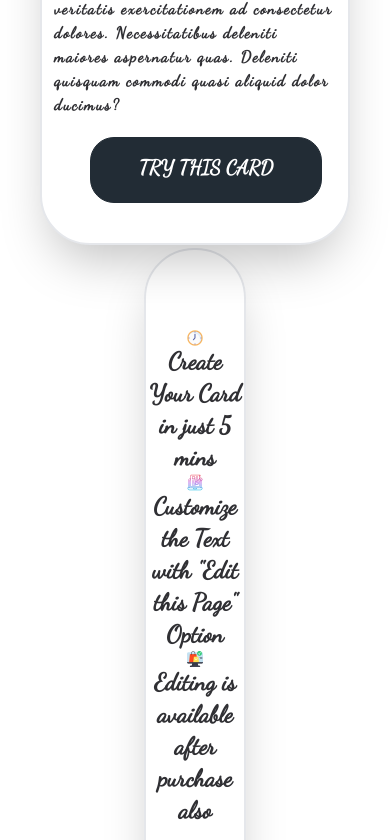
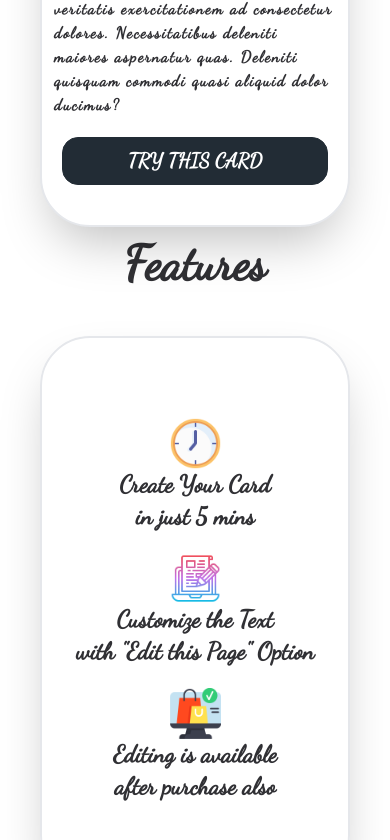
Before and after one commit to HasibAliOpu/calabrare, a React (Create React App) app: page / in a window 390 px wide. Shown: the part 820-1660 px from the top of the page. Built offline with nearby package versions, Linux system fonts and the light colour scheme.

Commit message:
all done

```diff
--- a/src/Components/Card/Card.js
+++ b/src/Components/Card/Card.js
@@ -15,7 +15,7 @@ const Card = () => {
       <div className="px-7 lg:px-20 pb-10">
         <img
           src={Background}
-          alt=""
+          alt="background img"
           className="rounded-full w-full h-52 lg:h-96"
         />
         <h1 className="absolute top-10 left-1/3 text-xl lg:text-6xl text-white tracking-wider">
@@ -41,13 +41,13 @@ const Card = () => {
             className="mySwiper"
           >
             <SwiperSlide>
-              <img src={Page1} alt="" />
+              <img src={Page1} alt="Card-Page-1" />
             </SwiperSlide>
             <SwiperSlide>
-              <img src={Page2} alt="" />
+              <img src={Page2} alt="Card-Page-2" />
             </SwiperSlide>
             <SwiperSlide>
-              <img src={Page3} alt="" />
+              <img src={Page3} alt="Card-Page-3" />
             </SwiperSlide>
           </Swiper>
         </div>
@@ -68,10 +68,14 @@ const Card = () => {
             dolores. Necessitatibus deleniti maiores aspernatur quas. Deleniti
             quisquam commodi quasi aliquid dolor ducimus?
           </p>
-
-          <button className="btn px-12 ml-12 lg:ml-0 lg:px-32 pt-4 lg:pt-8 pb-12 rounded-3xl text-white text-xl lg:text-2xl">
-            Try This Card
-          </button>
+          <div className="mx-5">
+            <a
+              href="/"
+              className="btn w-full rounded-2xl text-white text-xl lg:text-2xl"
+            >
+              Try This Card
+            </a>
+          </div>
         </div>
       </div>
     </div>
--- a/src/Components/Features/Features.js
+++ b/src/Components/Features/Features.js
@@ -6,22 +6,24 @@ import Purchase from "../../assets/icon/Purchase.png";
 const Features = () => {
   return (
     <div className="my-10 text-center">
-      <h1 className="text-7xl font-semibold pb-12">Features</h1>
-      <div className="grid grid-cols-1 lg:grid-cols-3 py-20 mx-36 rounded-full shadow-2xl border-2 text-2xl font-bold">
+      <h1 className="text-5xl lg:text-7xl font-semibold pt-28 lg:pt-0 pb-12">
+        Features
+      </h1>
+      <div className="grid grid-cols-1 lg:grid-cols-3 gap-5 py-20 mx-10 lg:mx-36 rounded-full shadow-2xl border-2 text-2xl font-bold">
         <div className="">
-          <img src={Clock} alt="" className="w-1/6 mx-auto" />
+          <img src={Clock} alt="clock" className="w-1/6 mx-auto" />
           <h1>
             Create Your Card <br /> in just 5 mins
           </h1>
         </div>
         <div className="">
-          <img src={TextEditing} alt="" className="w-1/6 mx-auto" />
+          <img src={TextEditing} alt="textEditing" className="w-1/6 mx-auto" />
           <h1>
             Customize the Text <br /> with "Edit this Page" Option
           </h1>
         </div>
         <div className="">
-          <img src={Purchase} alt="" className="w-1/6 mx-auto" />
+          <img src={Purchase} alt="purchase" className="w-1/6 mx-auto" />
           <h1>
             Editing is available <br />
             after purchase also
--- a/src/Components/Footer/Footer.js
+++ b/src/Components/Footer/Footer.js
@@ -12,7 +12,7 @@ const Footer = () => {
           <span class="footer-title">
             <img
               src="https://celebrare.in/img/icon_up.jpg"
-              alt=""
+              alt="company logo"
               className="w-10 ml-10"
             />
             <h1 className="text-2xl">Celebrare</h1>
@@ -127,13 +127,13 @@ const Footer = () => {
           <span class="text-black text-2xl font-dancing">Stay Connected</span>
           <span className="flex gap-3">
             <a href="/" class="link link-hover">
-              <img src={Instagram} alt="" />
+              <img src={Instagram} alt="Instagram" />
             </a>
             <a href="/" class="link link-hover">
-              <img src={Pinterest} alt="" />
+              <img src={Pinterest} alt="Pinterest" />
             </a>
             <a href="/" class="link link-hover">
-              <img src={Facebook} alt="" />
+              <img src={Facebook} alt="Facebook" />
             </a>
           </span>
           <a
@@ -142,7 +142,11 @@ const Footer = () => {
             rel="noopener noreferrer"
             className="btn btn-outline"
           >
-            <img src={PlayStore} alt="" className="w-6 hover:bg-white" />
+            <img
+              src={PlayStore}
+              alt="PlayStore"
+              className="w-6 hover:bg-white"
+            />
             <p>
               Get it on <br />
               Google Play
--- a/src/Components/Navbar/Navbar.js
+++ b/src/Components/Navbar/Navbar.js
@@ -45,7 +45,7 @@ const Navbar = () => {
           </ul>
         </div>
         <a href="/" className="btn btn-ghost normal-case text-xl pl-20 lg:pl-o">
-          <img src={Logo} alt="" className="w-3/5" />
+          <img src={Logo} alt="Company Logo" className="w-3/5" />
         </a>
       </div>
       <div className="navbar-center hidden lg:flex">
```
Also changed, not shown: 1 other file (tests, documents, lock files or other folders).
